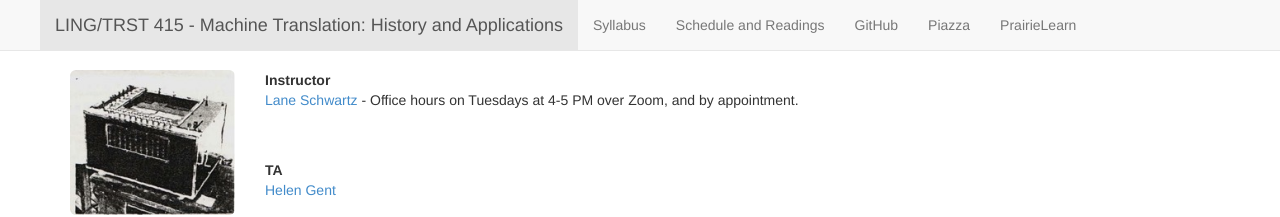
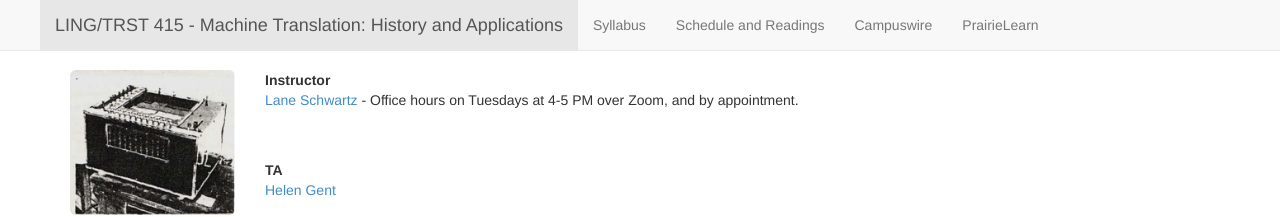
Before and after one commit to 2022-Spring-UIUC-LING415/2022-Spring-UIUC-LING415.github.io, a Jekyll site: the page built from index.md, in a window 1280 px wide. Shown: the top 217 px of the page. Built offline with Jekyll 4.4.1, drawn with Linux system fonts in a browser that asks for light colours; nearby versions of some CDN libraries.

Commit message:
Update links

```diff
--- a/_layouts/frame.html
+++ b/_layouts/frame.html
@@ -46,8 +46,7 @@
           <ul class="nav navbar-nav">
             <li id="syllabus"><a href="syllabus.html">Syllabus</a></li>
             <li id="schedule"><a href="schedule.html">Schedule and Readings</a></li>
-            <li id="github"><a href="https://github.com/2020-Spring-UIUC-LING415">GitHub</a></li>
-            <li id="piazza"><a href="https://piazza.com/illinois/spring2020/ling415trst415">Piazza</a></li>
+            <li id="forum"><a href="https://campuswire.com">Campuswire</a></li>
             <li id="prairielearn"><a href="https://prairielearn.engr.illinois.edu/pl/">PrairieLearn</a></li>
           </ul>
         </nav>
```
